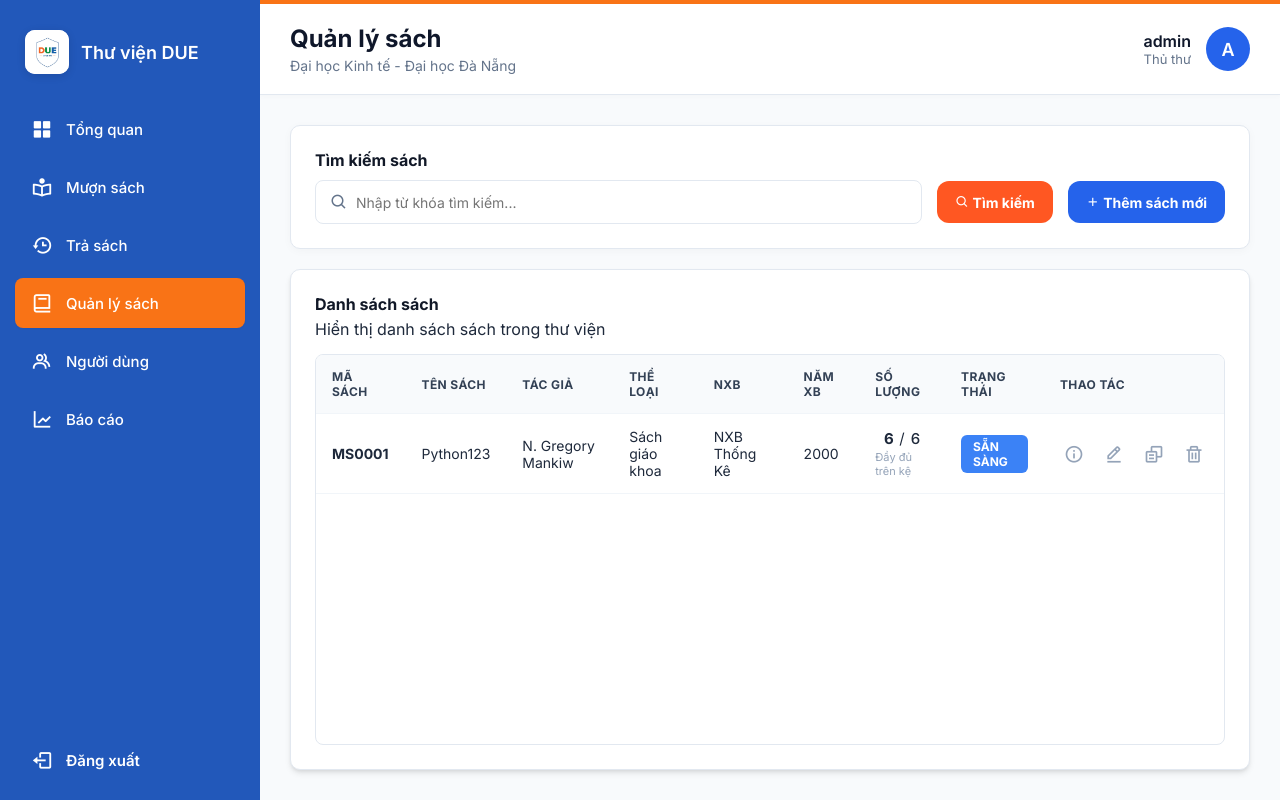
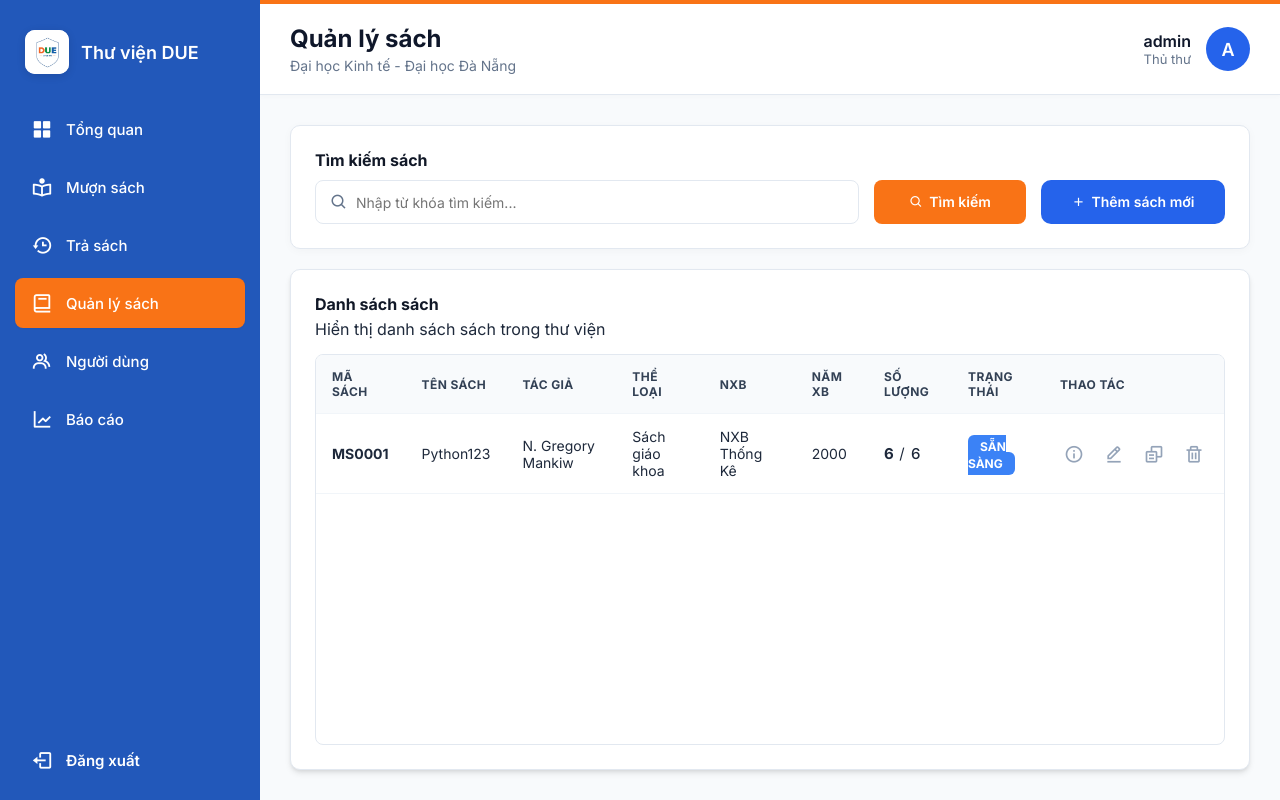
Before and after one commit to ducnt67/THUVIEN_TEST03, a Django app: page /books/ in a window 1280 px wide. Run offline with Django 4.2, Linux system fonts and the light colour scheme; a user stored in the database is signed in; data comes from the database, SQL or seed files in the repository; both versions use the stored data as it was after the commit; parts of the project's set-up code (start-up, migrations or seed data) failed here and were passed over.

Commit message:
Co chỉnh UI

```diff
--- a/quan_ly_sach/static/quan_ly_sach/css/book_list.css
+++ b/quan_ly_sach/static/quan_ly_sach/css/book_list.css
@@ -115,15 +115,33 @@
 }
 
 /* Badge trạng thái "CÓ SẴN" */
-.status-badge {
-    background: #3182ce;
+table.status-badge {
+    display: inline-flex;
+    align-items: center;
+    justify-content: center;
+
+    padding: 10px 22px;
+    border-radius: 999px; /* pill shape */
+    font-size: 13px;
+    font-weight: 700;
+    letter-spacing: 0.5px;
+
     color: white;
-    padding: 4px 12px;
-    border-radius: 6px;
-    font-size: 12px;
-    font-weight: 700;
-    display: inline-block;
-    width: fit-content;
+    text-transform: uppercase;
+
+    box-shadow: 0 6px 14px rgba(0, 0, 0, 0.12);
+}
+
+/* trạng thái đang mượn */
+
+/* sẵn sàng */
+table .status-badge .status-available {
+    background: linear-gradient(135deg, #22c55e, #16a34a);
+}
+
+/* hết sách */
+table .status-badge.status-unavailable {
+    background: linear-gradient(135deg, #ef4444, #dc2626);
 }
 
 /* =================================================
@@ -206,24 +224,29 @@
 }
 
 #bookAddBtn{
-    flex: 1.8;
-    height: 42px;
-    background-color: #2563eb;
-    color: white;
-    border-radius: 12px;
-    font-weight: 700;
-    border: none;
-    cursor: pointer;
+    height: 44px;
+    font-family: 'Inter', sans-serif;
+    font-size: 14px;
+    font-weight: 600;
+    line-height: 1;
+    display: inline-flex;
+    align-items: center;
+    justify-content: center;
+    gap: 6px;
+    width: 184px;
+    border-radius: 10px;
 }
 #bookSearchBtn{
-    flex: 1.8;
-    height: 42px;
-    background-color: #ff5722;
-    color: white;
-    border-radius: 12px;
-    font-weight: 700;
-    border: none;
-    cursor: pointer;
+    height: 44px;
+    width: 152px;
+    font-family: 'Inter', sans-serif;
+    font-size: 14px;
+    font-weight: 600;
+    line-height: 1;
+    display: inline-flex;
+    align-items: center;
+    justify-content: center;
+    gap: 6px;
 }
 .btn-white {
     flex: 1;
--- a/quan_ly_sach/templates/book_list.html
+++ b/quan_ly_sach/templates/book_list.html
@@ -62,6 +62,7 @@
                 <!-- Dữ liệu sẽ được render bởi JavaScript -->
                 {% for book in books %}
                     <tr onclick="window.location.href='/quan-ly-kho/?ma_sach={{ book.ma_sach }}'" style="cursor: pointer;">
+
                         <td><strong>{{ book.ma_sach }}</strong></td>
                         <td>{{ book.ten_sach }}</td>
                         <td>{{ book.ten_tac_gia|default:"-" }}</td>
@@ -69,7 +70,7 @@
                         <td>{{ book.ten_nha_xuat_ban|default:"-" }}</td>
                         <td>{{ book.nam_xuat_ban }}</td>
                         <td>
-                            <div class="quantity-info" style="display: flex; flex-direction: column; align-items: center;">
+                            <div class="quantity-info" style="display: flex; flex-direction: column; align-items: flex-start;">
                                 <div style="font-size: 15px;">
                                     <b style="{% if book.available_quantity > 0 %}color: #1e293b;{% else %}color: #ef4444;{% endif %}">
                                         {{ book.available_quantity }}
@@ -79,23 +80,13 @@
 
                                     <span style="color: #1e293b; font-weight: 500;">{{ book.total_quantity }}</span>
                                 </div>
-
-                                <small style="font-size: 11px; margin-top: 2px;">
-                                    {% if book.unavailable_quantity > 0 %}
-                                        <span style="color: #f59e0b;" title="Bao gồm: Mượn, Quá hạn, Hỏng...">
-                                             Mượn: {{ book.unavailable_quantity }}
-                                        </span>
-                                    {% else %}
-                                        <span style="color: #94a3b8;">Đầy đủ trên kệ</span>
-                                    {% endif %}
-                                </small>
                             </div>
                         </td>
                         <td>
                             {% if book.available_quantity > 0 %}
-                                <span class="status-badge status-available" style="background: #3b82f6; color: white; padding: 4px 10px; border-radius: 6px; font-weight: 700; font-size: 12px;">SẴN SÀNG</span>
+                                <span class="status-badge status-available">SẴN SÀNG</span>
                             {% else %}
-                                <span class="status-badge status-unavailable" style="background: #ef4444; color: white; padding: 4px 10px; border-radius: 6px; font-weight: 700; font-size: 12px;">HẾT SÁCH</span>
+                                <span class="status-badge status-unavailable">HẾT SÁCH</span>
                             {% endif %}
                         </td>
                         <td class="col-action">
```
Also changed, not shown: quan_ly_sach/templates/sachtrongkho.html (+0 -38 lines), db.sqlite3 (added), muon_sach/migrations/0001_initial.py, muon_sach/migrations/0002_alter_phieumuon_trang_thai.py (added), quan_ly_nguoi_dung/migrations/0002_nguoidung_user_alter_nguoidung_email_and_more.py (added), quan_ly_sach/migrations/0003_alter_sachtrongkho_trang_thai_sach.py (added), tra_sach/migrations/0001_initial.py.
